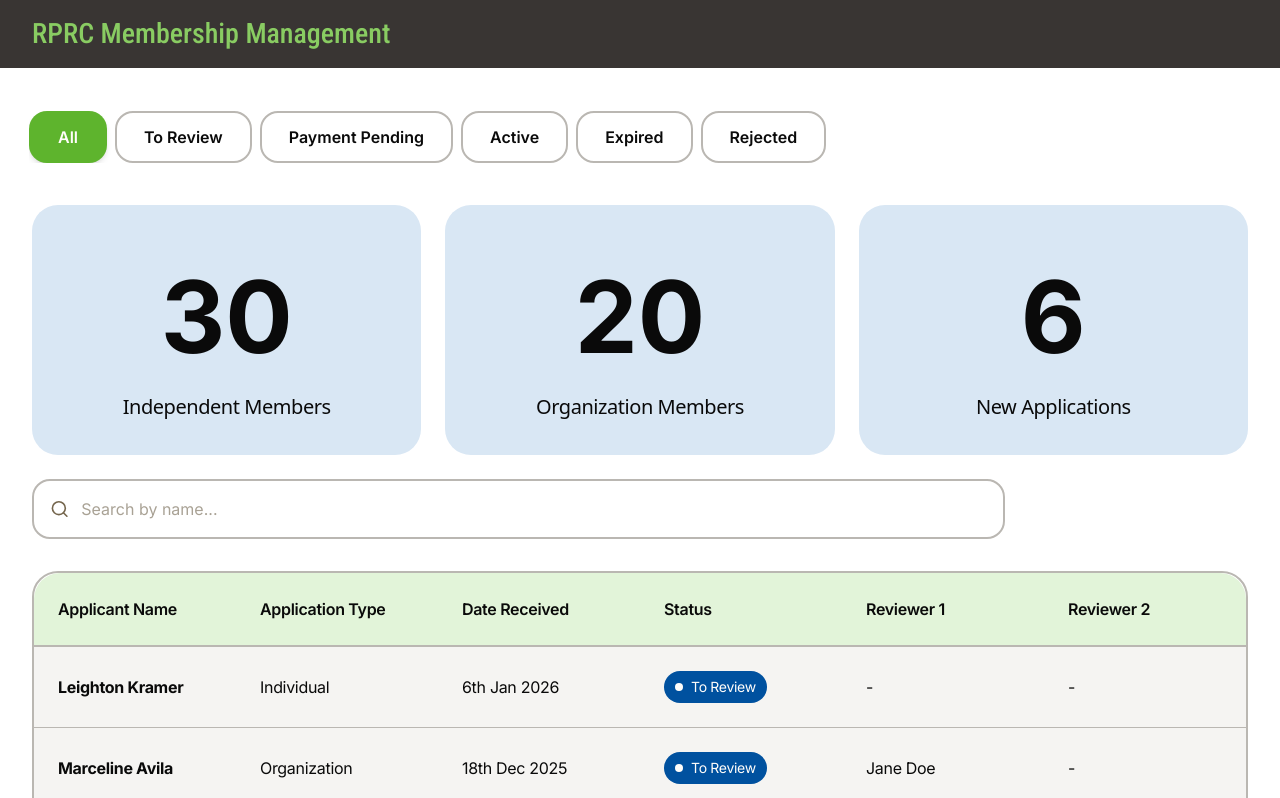
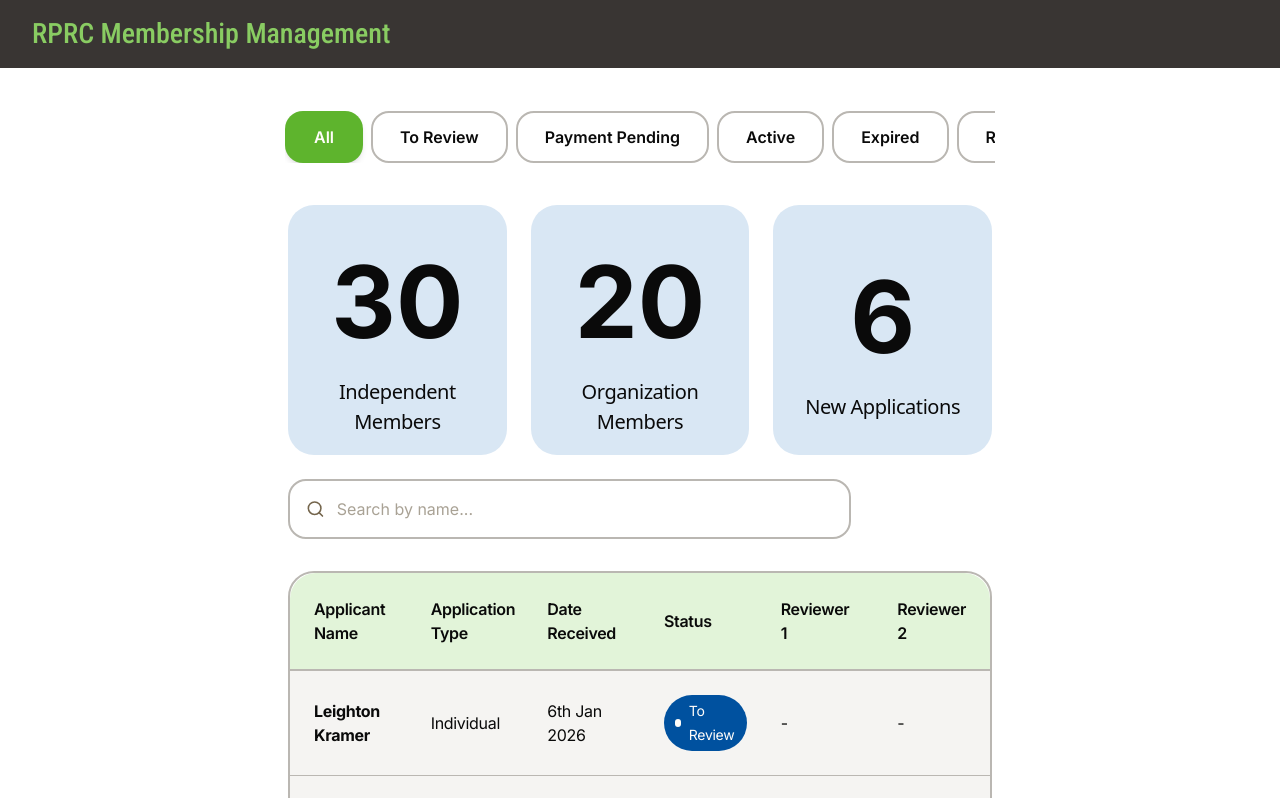
Before and after one commit to SFU-Blueprint/RPRC, a Next.js app: page /admin in a window 1280 px wide. Shown: the top 798 px of the page. Built offline with nearby package versions, Linux system fonts and the light colour scheme.

Commit message:
refactor: refactor admin components folder

```diff
--- a/app/admin/page.tsx
+++ b/app/admin/page.tsx
@@ -2,13 +2,13 @@
 
 import { useEffect, useState } from 'react';
 import { inter } from '@/app/fonts';
-import AdminNavbar from '@/components/AdminNavbar';
+import AdminNavbar from '@/components/Admin/AdminNavbar';
 import StatCard from '@/components/StatCard';
 import Tabs from '@/components/Tabs';
-import AdminSearchBar from '@/components/AdminSearchBar';
+import AdminSearchBar from '@/components/Admin/AdminSearchBar';
 import { ADMIN_DASHBOARD_MOCK, ADMIN_DASHBOARD_CONST } from './const';
-import AdminDashboardTable from '@/components/AdminDashboardTable';
-import AdminDashboardMobileTable from '@/components/AdminDashboardMobileTable';
+import AdminDashboardTable from '@/components/Admin/AdminDashboardTable';
+import AdminDashboardMobileTable from '@/components/Admin/AdminDashboardMobileTable';
 
 export default function AdminDashboard() {
   const [currentTab, setCurrentTab] = useState(ADMIN_DASHBOARD_CONST.TABS[0]);
@@ -28,6 +28,7 @@ export default function AdminDashboard() {
   return (
     <>
       <AdminNavbar />
+      <div className="container mx-auto max-w-screen-md">
       <div className="md:px-7.25">
         <Tabs
           tabs={ADMIN_DASHBOARD_CONST.TABS}
@@ -67,6 +68,8 @@ export default function AdminDashboard() {
           />
         </div>
       </div>
+      </div>
+
     </>
   );
 }
--- a/components/AdminDashboardMobileTable.tsx
+++ b/components/Admin/AdminDashboardMobileTable.tsx
@@ -1,9 +1,9 @@
-import Table from './Table';
+import Table from '@/components/Table';
 import { formatDateWithOrdinal } from '@/lib/utils';
-import StatusChip from './StatusChip';
+import StatusChip from '@/components/StatusChip';
 import { AdminDashboardMobileTablePropTypes } from '@/types/adminDashboard';
 import { useState, useMemo } from 'react';
-import { Pagination } from './Pagination';
+import { Pagination } from '@/components/Pagination';
 
 export default function AdminDashboardMobileTable({
   applications,
--- a/components/AdminDashboardTable.tsx
+++ b/components/Admin/AdminDashboardTable.tsx
@@ -1,6 +1,6 @@
-import Table from './Table';
+import Table from '@/components/Table';
 import { formatDateWithOrdinal } from '@/lib/utils';
-import StatusChip from './StatusChip';
+import StatusChip from '@/components/StatusChip';
 import { AdminDashboardTablePropTypes } from '@/types/adminDashboard';
 import { useState, useMemo } from 'react';
 
```
Also changed, not shown: components/Admin/AdminNavbar.tsx (renamed from components/AdminNavbar.tsx), components/Admin/AdminSearchBar.tsx (renamed from components/AdminSearchBar.tsx).
